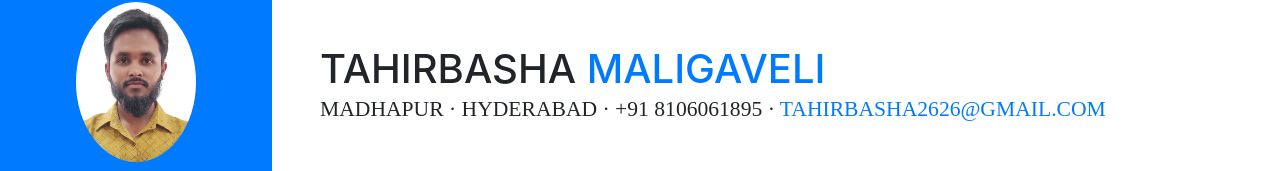
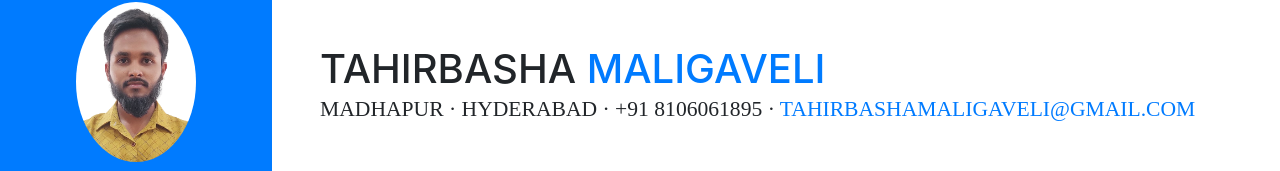
Before and after one commit to Tahirbasha/tm-portfolio, a website with bundled scripts: page index.html in a window 1280 px wide. Shown: the part 214-385 px from the top of the page. Built offline with nearby package versions, Linux system fonts and the light colour scheme; a web font is replaced by a local one.

Commit message:
Update: Updated mailId

```diff
--- a/index.html
+++ b/index.html
@@ -68,7 +68,7 @@
           <span class="text-primary">Maligaveli</span>
         </h1>
         <div class="subheading mb-5">Madhapur · Hyderabad · +91 8106061895 ·
-          <a href="mailto:name@email.com">tahirbasha2626@gmail.com</a>
+          <a href="mailto:name@email.com">tahirbashamaligaveli@gmail.com</a>
         </div>
         <p class="mb-5">Passionate application developer dedicated to delivering smooth and optimized applications
           also open and eager to learn new technologies. </p>
```
